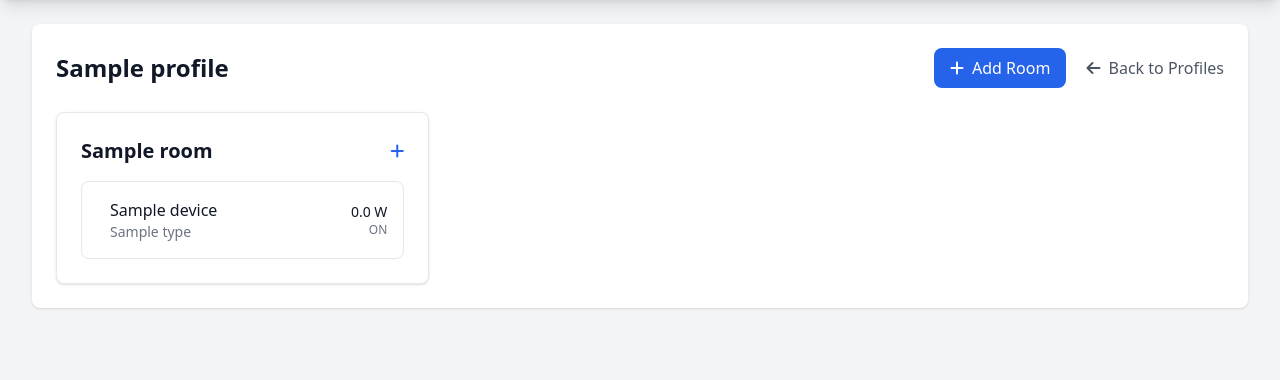
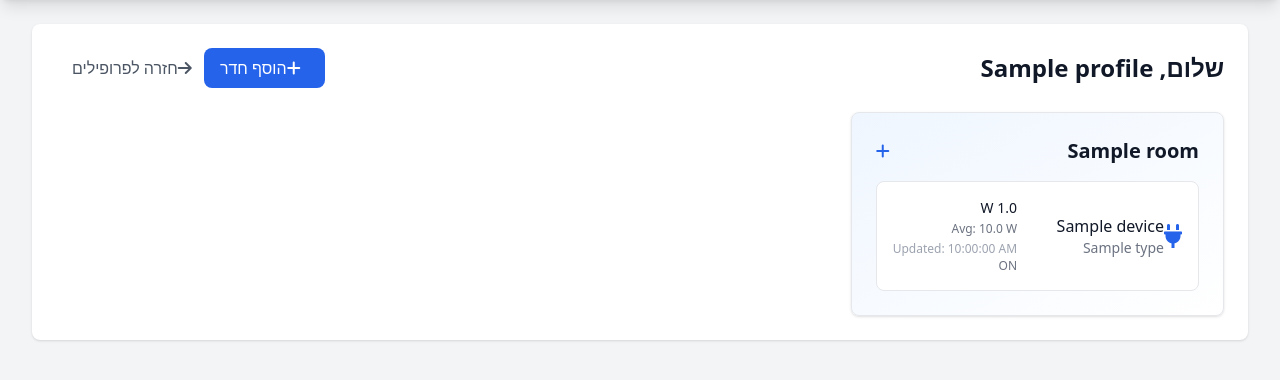
Before and after one commit to yohad50050/Intelergy, a Flask app: template templates/profile.html in a window 1280 px wide. Shown: the part 64-444 px from the top of the page. Run offline with Flask 3, Linux system fonts and the light colour scheme; a user stored in the database is signed in; tables that the repository leaves empty hold one stand-in row (values such as "Sample post"); the template is opened without the code that fills it: most values are stand-ins (such as "Sample title", 1, 10 or a date in 2020); some libraries are stand-ins or nearby versions.

Commit message:
first UI stable version

```diff
--- /dev/null
+++ b/device_data_collector/db.py
@@ -0,0 +1,28 @@
+from contextlib import contextmanager
+from sqlalchemy import create_engine
+from sqlalchemy.orm import scoped_session, sessionmaker
+
+class DatabaseHandler:
+    def __init__(self):
+        self.engine = create_engine(
+            "mysql+mysqlconnector://root:MyNewPass@localhost/Intelergy",
+            pool_size=20,
+            pool_recycle=3600,
+            pool_pre_ping=True
+        )
+        # Create a thread-local session factory
+        self.Session = scoped_session(sessionmaker(bind=self.engine))
+
+    @contextmanager
+    def get_session(self):
+        session = self.Session()
+        try:
+            yield session
+        except Exception as e:
+            session.rollback()
+            raise
+        finally:
+            session.close()
+            self.Session.remove()  # Important for cleaning up thread-local sessions
+
+db = DatabaseHandler()
--- a/device_data_collector/models.py
+++ b/device_data_collector/models.py
@@ -15,10 +15,8 @@ from sqlalchemy.dialects.mysql import ENUM
 
 # Database Setup
 engine = create_engine(
-    "mysql+mysqlconnector://Yohad:159357@localhost/Intelergy", echo=True
+    "mysql+mysqlconnector://root:MyNewPass@localhost/Intelergy", echo=True
 )
-Session = sessionmaker(bind=engine)
-session = Session()
 
 Base = declarative_base()
 
--- a/templates/profile.html
+++ b/templates/profile.html
@@ -3,22 +3,24 @@
 {% block title %}{{ profile.name }}{% endblock %}
 
 {% block content %}
-<div class="bg-white shadow rounded-lg p-6">
+<div class="bg-white shadow rounded-lg p-6" dir="rtl">
+    <!-- Header Section -->
     <div class="flex justify-between items-center mb-6">
-        <h1 class="text-2xl font-semibold text-gray-900">{{ profile.name }}</h1>
+        <h1 class="text-2xl font-semibold text-gray-900">שלום, {{ profile.name }}</h1>
         <div class="space-x-4">
             <button onclick="showAddRoomModal()" class="bg-primary text-white px-4 py-2 rounded-lg hover:bg-secondary transition-colors">
-                <i class="fas fa-plus mr-2"></i>Add Room
+                <i class="fas fa-plus mr-2"></i>הוסף חדר
             </button>
             <a href="{{ url_for('index') }}" class="text-gray-600 hover:text-primary">
-                <i class="fas fa-arrow-left mr-2"></i>Back to Profiles
+                <i class="fas fa-arrow-right mr-2"></i>חזרה לפרופילים
             </a>
         </div>
     </div>
 
+    <!-- Rooms Grid -->
     <div class="grid grid-cols-1 md:grid-cols-2 lg:grid-cols-3 gap-6">
         {% for room in rooms %}
-        <div class="bg-white border rounded-lg shadow p-6">
+        <div class="bg-gradient-to-br from-blue-50 to-white border rounded-lg shadow p-6">
             <div class="flex justify-between items-center mb-4">
                 <h2 class="text-xl font-semibold text-gray-900">{{ room.name }}</h2>
                 <button onclick="showAddDeviceModal('{{ room.room_id }}')"
@@ -29,10 +31,10 @@
 
             <div class="space-y-4">
                 {% for device in room.devices %}
-                <div class="device-card p-4 border rounded-lg {% if device.status == 'OFF' %}opacity-50{% endif %}">
+                <div class="device-card p-4 border rounded-lg bg-white {% if device.status == 'OFF' %}opacity-50{% endif %}">
                     <div class="flex items-center justify-between">
                         <div class="flex items-center space-x-3">
-                            <i class="fas fa-{{ get_device_icon(device.type) }} text-2xl text-primary"></i>
+                            <i class="fas fa-{{ device.type | get_device_icon }} text-2xl text-primary"></i>
                             <div>
                                 <h3 class="font-medium text-gray-900">{{ device.name }}</h3>
                                 <p class="text-sm text-gray-500">{{ device.type }}</p>
@@ -40,20 +42,20 @@
                         </div>
                         <div class="text-right">
                             <div class="text-sm font-medium text-gray-900 power-value" data-device-id="{{ device.device_id }}">
-                                <span class="loading">Loading...</span>
+                                <span class="loading">טוען...</span>
                             </div>
                             <div class="text-xs text-gray-500">{{ device.status }}</div>
                         </div>
                     </div>
                 </div>
                 {% else %}
-                <p class="text-gray-500 text-center py-2">No devices in this room</p>
+                <p class="text-gray-500 text-center py-2">אין מכשירים בחדר זה</p>
                 {% endfor %}
             </div>
         </div>
         {% else %}
         <div class="col-span-full text-center py-12">
-            <p class="text-gray-500">No rooms yet. Add your first room to get started!</p>
+            <p class="text-gray-500">אין חדרים עדיין. הוסף חדר ראשון כדי להתחיל!</p>
         </div>
         {% endfor %}
     </div>
@@ -63,22 +65,22 @@
 <div id="addRoomModal" class="fixed inset-0 bg-gray-600 bg-opacity-50 hidden overflow-y-auto h-full w-full">
     <div class="relative top-20 mx-auto p-5 border w-96 shadow-lg rounded-md bg-white">
         <div class="mt-3">
-            <h3 class="text-lg font-medium text-gray-900 mb-4">Add New Room</h3>
-            <form id="addRoomForm" class="space-y-4">
+            <h3 class="text-lg font-medium text-gray-900 mb-4">הוסף חדר חדש</h3>
+            <form id="addRoomForm" class="space-y-4" dir="rtl">
                 <input type="hidden" name="profile_id" value="{{ profile.profile_id }}">
                 <div>
-                    <label for="roomName" class="block text-sm font-medium text-gray-700">Room Name</label>
+                    <label for="roomName" class="block text-sm font-medium text-gray-700">שם החדר</label>
                     <input type="text" id="roomName" name="name" required
                            class="mt-1 block w-full rounded-md border-gray-300 shadow-sm focus:border-primary focus:ring-primary">
                 </div>
                 <div class="flex justify-end space-x-3">
                     <button type="button" onclick="hideAddRoomModal()"
                             class="px-4 py-2 text-gray-700 bg-gray-100 rounded-md hover:bg-gray-200">
-                        Cancel
+                        ביטול
                     </button>
                     <button type="submit"
                             class="px-4 py-2 text-white bg-primary rounded-md hover:bg-secondary">
-                        Create Room
+                        צור חדר
                     </button>
                 </div>
             </form>
@@ -90,37 +92,37 @@
 <div id="addDeviceModal" class="fixed inset-0 bg-gray-600 bg-opacity-50 hidden overflow-y-auto h-full w-full">
     <div class="relative top-20 mx-auto p-5 border w-96 shadow-lg rounded-md bg-white">
         <div class="mt-3">
-            <h3 class="text-lg font-medium text-gray-900 mb-4">Add New Device</h3>
-            <form id="addDeviceForm" class="space-y-4">
+            <h3 class="text-lg font-medium text-gray-900 mb-4">הוסף מכשיר חדש</h3>
+            <form id="addDeviceForm" class="space-y-4" dir="rtl">
                 <input type="hidden" id="deviceRoomId" name="room_id">
                 <div>
-                    <label for="deviceName" class="block text-sm font-medium text-gray-700">Device Name</label>
+                    <label for="deviceName" class="block text-sm font-medium text-gray-700">שם המכשיר</label>
                     <input type="text" id="deviceName" name="name" required
                            class="mt-1 block w-full rounded-md border-gray-300 shadow-sm focus:border-primary focus:ring-primary">
                 </div>
                 <div>
-                    <label for="deviceUrl" class="block text-sm font-medium text-gray-700">Device URL</label>
+                    <label for="deviceUrl" class="block text-sm font-medium text-gray-700">כתובת המכשיר</label>
                     <input type="text" id="deviceUrl" name="device_url" required
                            class="mt-1 block w-full rounded-md border-gray-300 shadow-sm focus:border-primary focus:ring-primary">
                 </div>
                 <div>
-                    <label for="deviceType" class="block text-sm font-medium text-gray-700">Device Type</label>
+                    <label for="deviceType" class="block text-sm font-medium text-gray-700">סוג המכשיר</label>
                     <select id="deviceType" name="type" required
                             class="mt-1 block w-full rounded-md border-gray-300 shadow-sm focus:border-primary focus:ring-primary">
-                        <option value="TV">TV</option>
-                        <option value="AC">AC</option>
-                        <option value="PC">PC</option>
-                        <option value="Fridge">Fridge</option>
+                        <option value="TV">טלוויזיה</option>
+                        <option value="AC">מזגן</option>
+                        <option value="PC">מחשב</option>
+                        <option value="Fridge">מקרר</option>
                     </select>
                 </div>
                 <div class="flex justify-end space-x-3">
                     <button type="button" onclick="hideAddDeviceModal()"
                             class="px-4 py-2 text-gray-700 bg-gray-100 rounded-md hover:bg-gray-200">
-                        Cancel
+                        ביטול
                     </button>
                     <button type="submit"
                             class="px-4 py-2 text-white bg-primary rounded-md hover:bg-secondary">
-                        Add Device
+                        הוסף מכשיר
                     </button>
                 </div>
             </form>
@@ -148,15 +150,43 @@ function hideAddDeviceModal() {
     document.getElementById('addDeviceModal').classList.add('hidden');
 }
 
-function updateDevicePower(deviceId) {
-    const powerElement = document.querySelector(`[data-device-id="${deviceId}"]`);
-    if (!powerElement) return;
+function updateAllDevicePowers() {
+    const devices = $('.device-card');
+    console.log('Found devices:', devices.length);
+    let index = 0;
 
-    $.get(`/api/device/${deviceId}/power`, function(response) {
-        powerElement.innerHTML = `${response.power.toFixed(1)} W`;
-    }).fail(function() {
-        powerElement.innerHTML = 'Error';
-    });
+    function updateNext() {
+        if (index >= devices.length) return;
+
+        const deviceId = $(devices[index]).find('.power-value').data('device-id');
+        console.log('Fetching power for device:', deviceId);
+
+        $.get(`/api/device/${deviceId}/power`)
+            .done(function(response) {
+                console.log('Got response:', response);
+                const $powerElement = $(devices[index]).find('.power-value');
+                let powerHtml = `${response.power.toFixed(1)} W`;
+                if (response.weekly_average !== null) {
+                    powerHtml += `<br><span class="text-xs text-gray-500">Avg: ${response.weekly_average.toFixed(1)} W</span>`;
+                }
+                if (response.last_updated) {
+                    const lastUpdate = new Date(response.last_updated);
+                    powerHtml += `<br><span class="text-xs text-gray-400">Updated: ${lastUpdate.toLocaleTimeString()}</span>`;
+                }
+                $powerElement.html(powerHtml);
+            })
+            .fail(function(xhr, status, error) {
+                console.error('Error:', error);
+                const $powerElement = $(devices[index]).find('.power-value');
+                $powerElement.html('Error');
+            })
+            .always(function() {
+                index++;
+                setTimeout(updateNext, 1000);
+            });
+    }
+
+    updateNext();
 }
 
 $(document).ready(function() {
@@ -200,18 +230,11 @@ $(document).ready(function() {
         });
     });
 
-    // Update power values every 30 seconds
-    $('.device-card').each(function() {
-        const deviceId = $(this).find('.power-value').data('device-id');
-        updateDevicePower(deviceId);
-    });
+    // Initial update
+    updateAllDevicePowers();
 
-    setInterval(function() {
-        $('.device-card').each(function() {
-            const deviceId = $(this).find('.power-value').data('device-id');
-            updateDevicePower(deviceId);
-        });
-    }, 30000);
+    // Update every 5 minutes
+    setInterval(updateAllDevicePowers, 300000);
 });
 </script>
 {% endblock %}
```
Also changed, not shown: main_web_app.py (+89 -49 lines).
